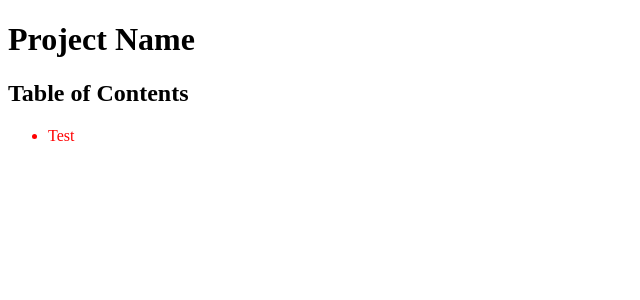
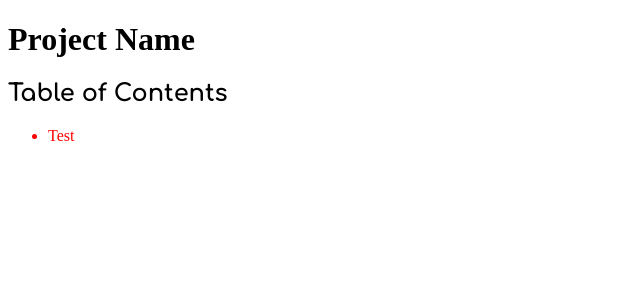
Before and after one commit to Newfies/.template-README, a Jekyll site: the page built from index.md, in a window 1280 px wide. Shown: the top 300 px of the page, without its empty margins (0-640 px from the left). Built offline with Jekyll 4.4.1, drawn with Linux system fonts in a browser that asks for light colours.

Commit message:
Update index.md

```diff
--- a/index.md
+++ b/index.md
@@ -6,7 +6,7 @@ title: Project Name
 
 # Project Name
 
-<h2 class="fix">Table of Contents</h2>
+<h2 class="fix hd bold">Table of Contents</h2>
   <ul class="custom-list">
     <li>Test</li>
   </ul>
```
